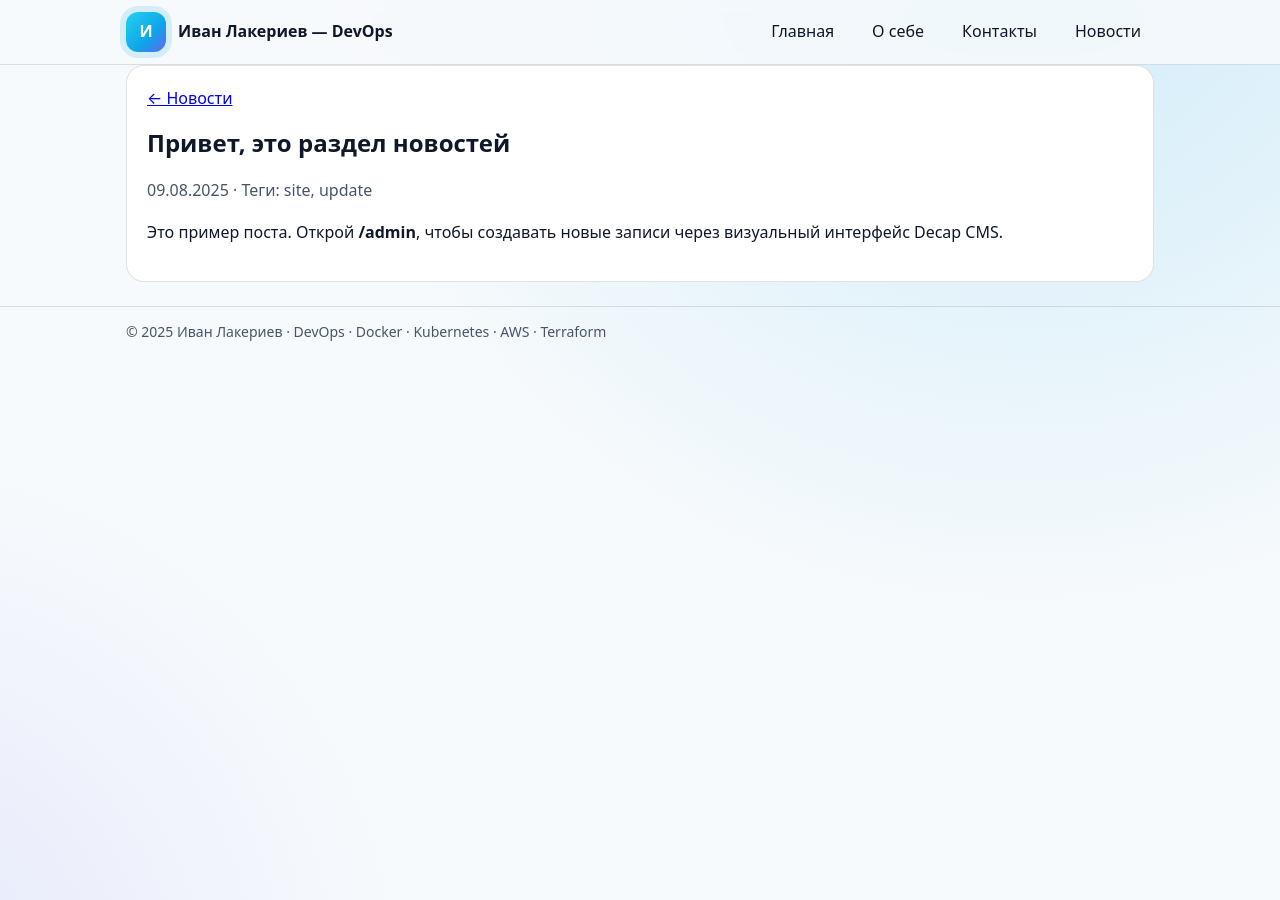
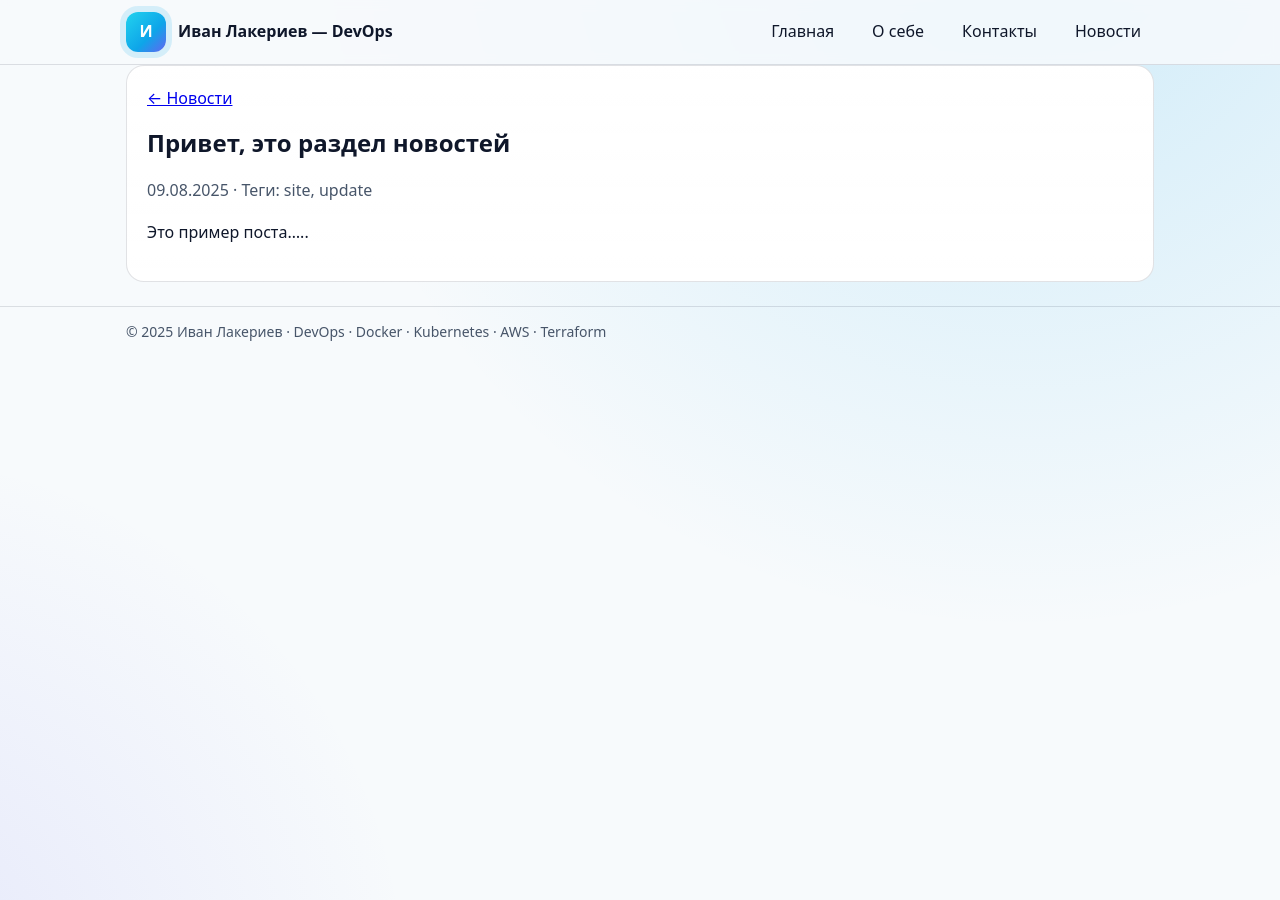
Before and after one commit to lkrv69/One-Page, a Jekyll site: the page built from _posts/2025-08-09-hello-news.md, in a window 1280 px wide. Built offline with Jekyll 4.4.1, drawn with Linux system fonts in a browser that asks for light colours.

Commit message:
Update 2025-08-09-hello-news.md

```diff
--- a/_posts/2025-08-09-hello-news.md
+++ b/_posts/2025-08-09-hello-news.md
@@ -1,8 +1,8 @@
 ---
 title: "Привет, это раздел новостей"
 date: 2025-08-09
-description: "Тестовая запись, созданная автоматически. Можно удалить."
+description: "Тестовая запись;) sdfasdfs"
 tags: [site, update]
 ---
 
-Это пример поста. Открой **/admin**, чтобы создавать новые записи через визуальный интерфейс Decap CMS.
+Это пример поста.....
```
